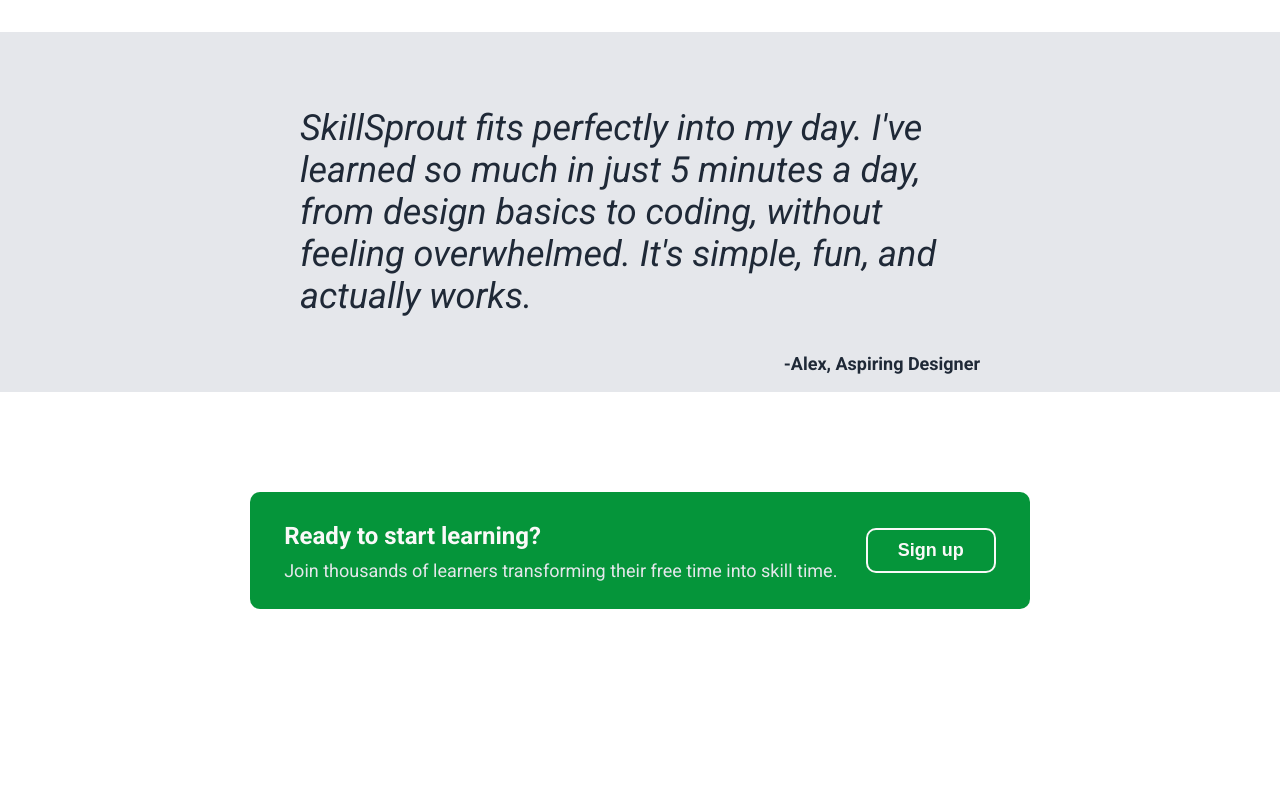
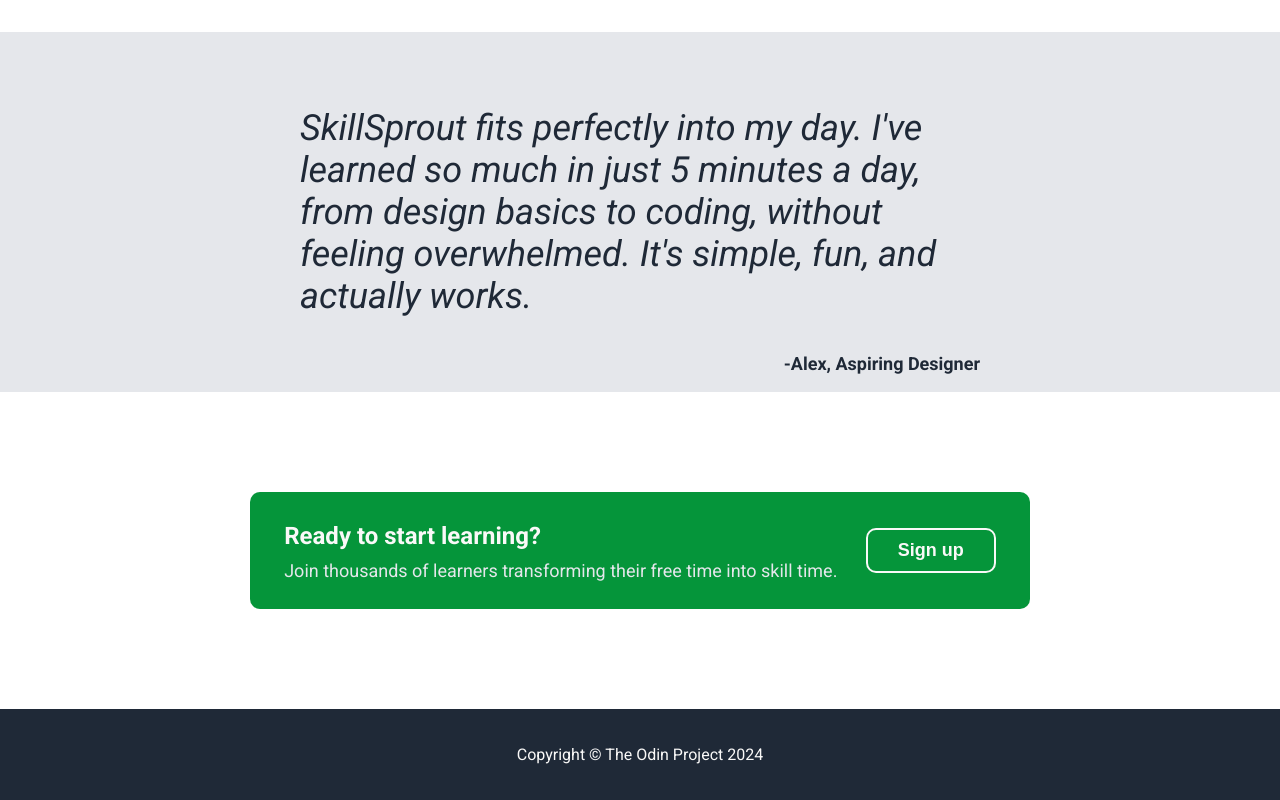
Before and after one commit to Gonalgar/TheOdinProject, a plain HTML site: page landing_page/index.html in a window 1280 px wide. Shown: the part 1195-1995 px from the top of the page. Before the commit the page ends 1904 px from the top, so only its background shows below. Drawn offline with Linux system fonts and the light colour scheme.

Commit message:
Add footer

```diff
--- a/landing_page/index.html
+++ b/landing_page/index.html
@@ -92,6 +92,12 @@
         </div>
         <button class="cta-button">Sign up</button>
     </div>
+
+    <div class="footer">
+        <div class="footer-text">
+            <p>Copyright © The Odin Project 2024</p>
+        </div>
+    </div>
 </body>
 
 </html>
--- a/landing_page/style.css
+++ b/landing_page/style.css
@@ -170,3 +170,12 @@
     font-size: 18px;
     cursor: pointer;
 }
+
+.footer {
+    display: flex;
+    justify-content: center;
+    align-items: center;
+    padding: 20px 150px;
+    background-color: #1F2937;
+    color: #FAF9F8;
+}
```
